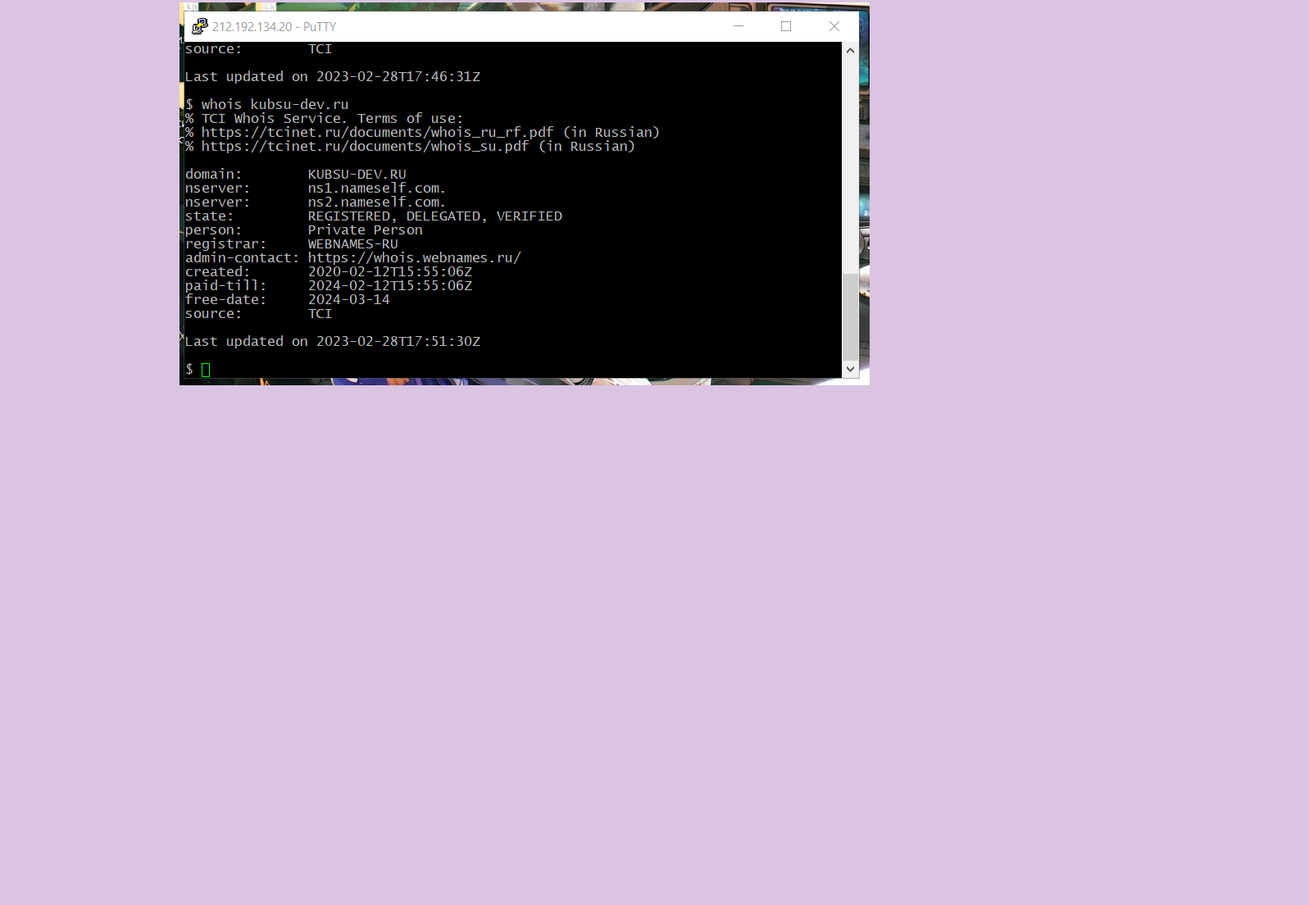
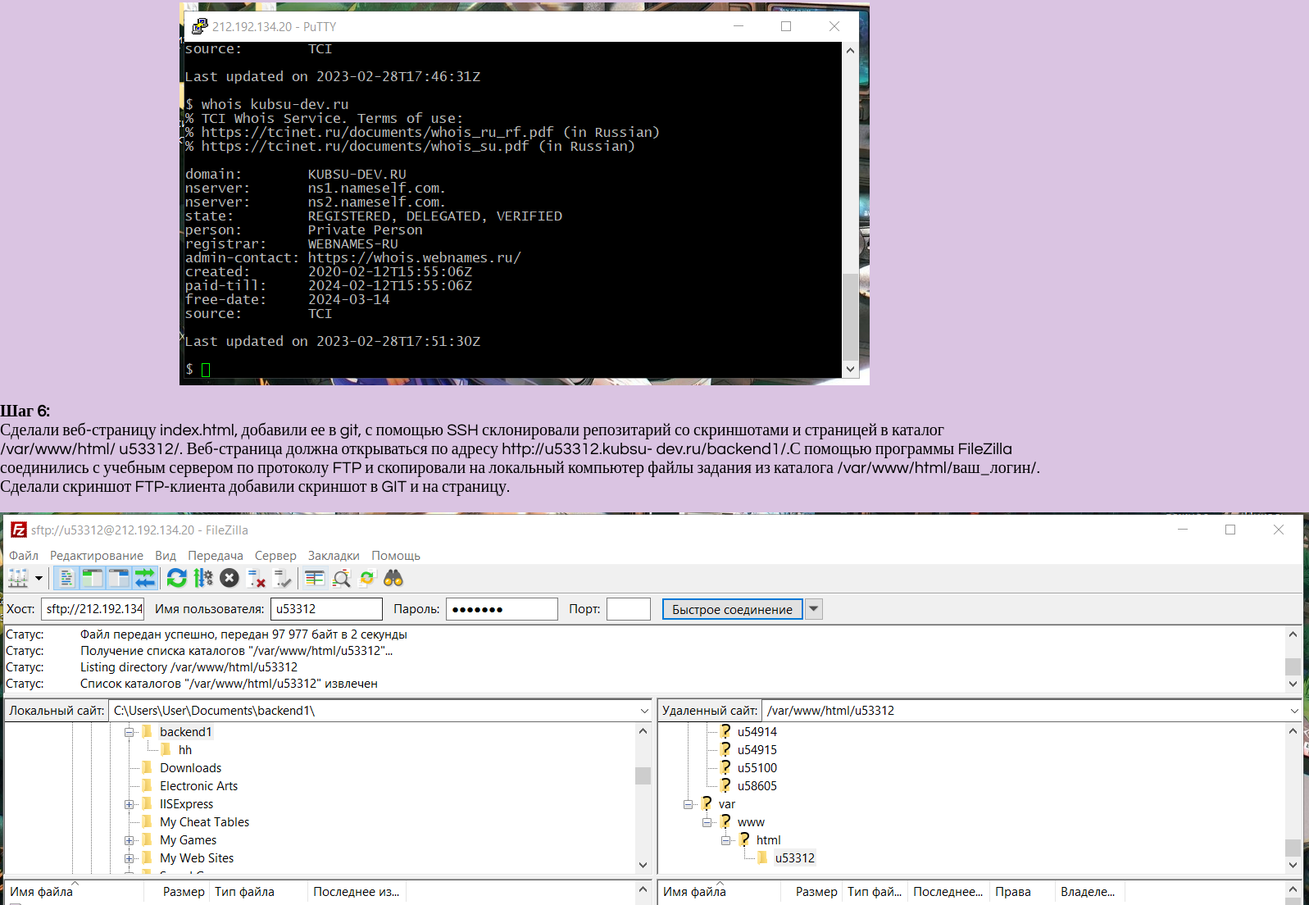
Before and after one commit to NikolGortez/backend1, a plain HTML site: page web.html in a window 1280 px wide. Shown: the part 3432-4536 px from the top of the page at 82% size, 1597 px wide, since content can reach past the window. Before the commit the page ends 3902 px from the top, so only its background shows below. Drawn offline with Linux system fonts and the light colour scheme.

Commit message:
Update web.html

```diff
--- a/web.html
+++ b/web.html
@@ -47,6 +47,13 @@
     <div id="picture"><img src="7.png"></br>
         <br><img src="8.png"></br>
     </div>
+<div id="name"><br> Шаг 6:</div> Сделали веб-страницу index.html, добавили ее в git, с помощью
+SSH склонировали репозитарий со скриншотами и страницей в каталог /var/www/html/ u53312/.
+Веб-страница должна открываться по адресу http://u53312.kubsu- dev.ru/backend1/.С помощью программы FileZilla соединились с учебным сервером по протоколу FTP и скопировали
+на локальный компьютер файлы задания из каталога /var/www/html/ваш_логин/.
+Сделали скриншот FTP-клиента добавили скриншот в GIT и на страницу.</p>
+    <div id="picture"><img src="9.png"></br>
+    </div>
 
 </body>
 
```
